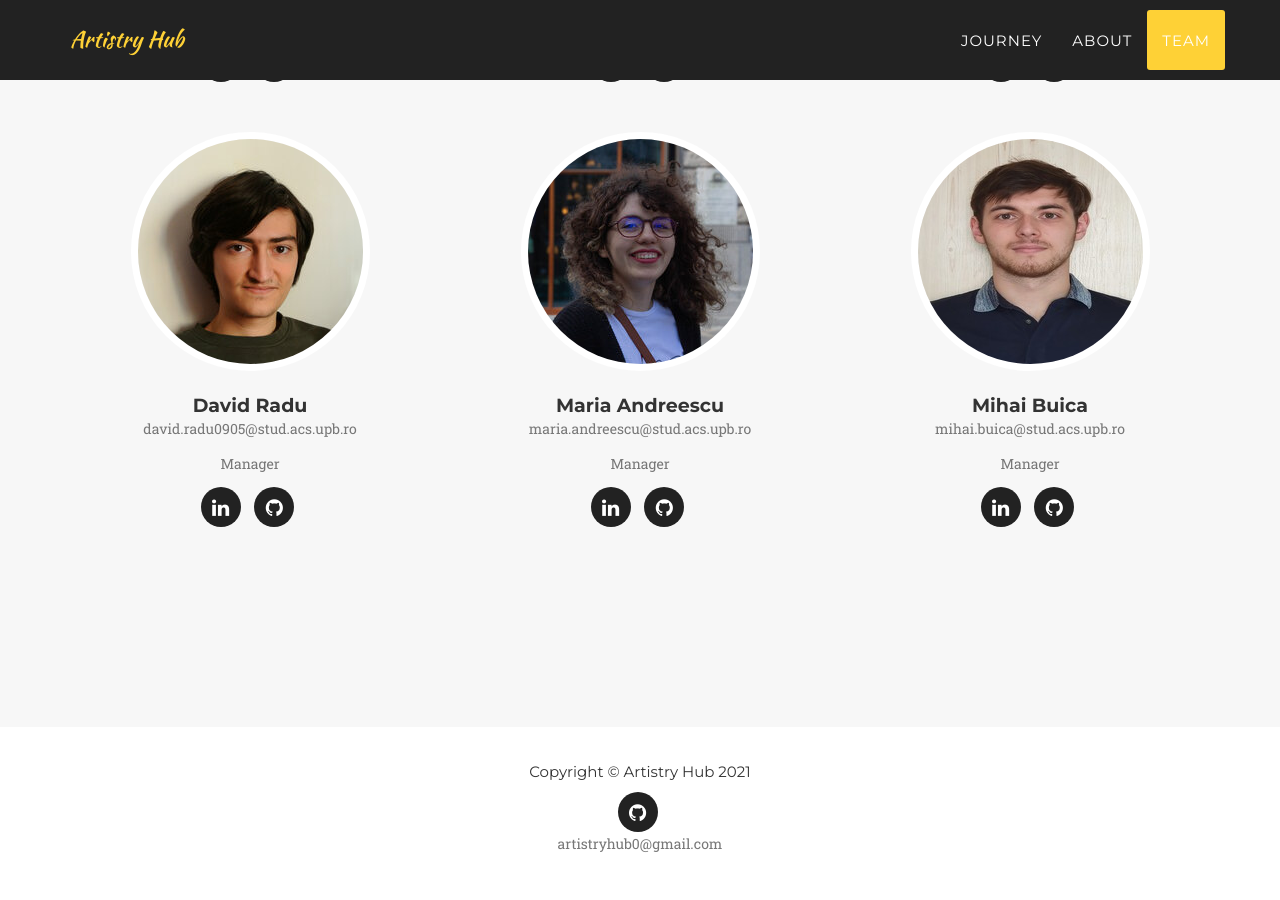
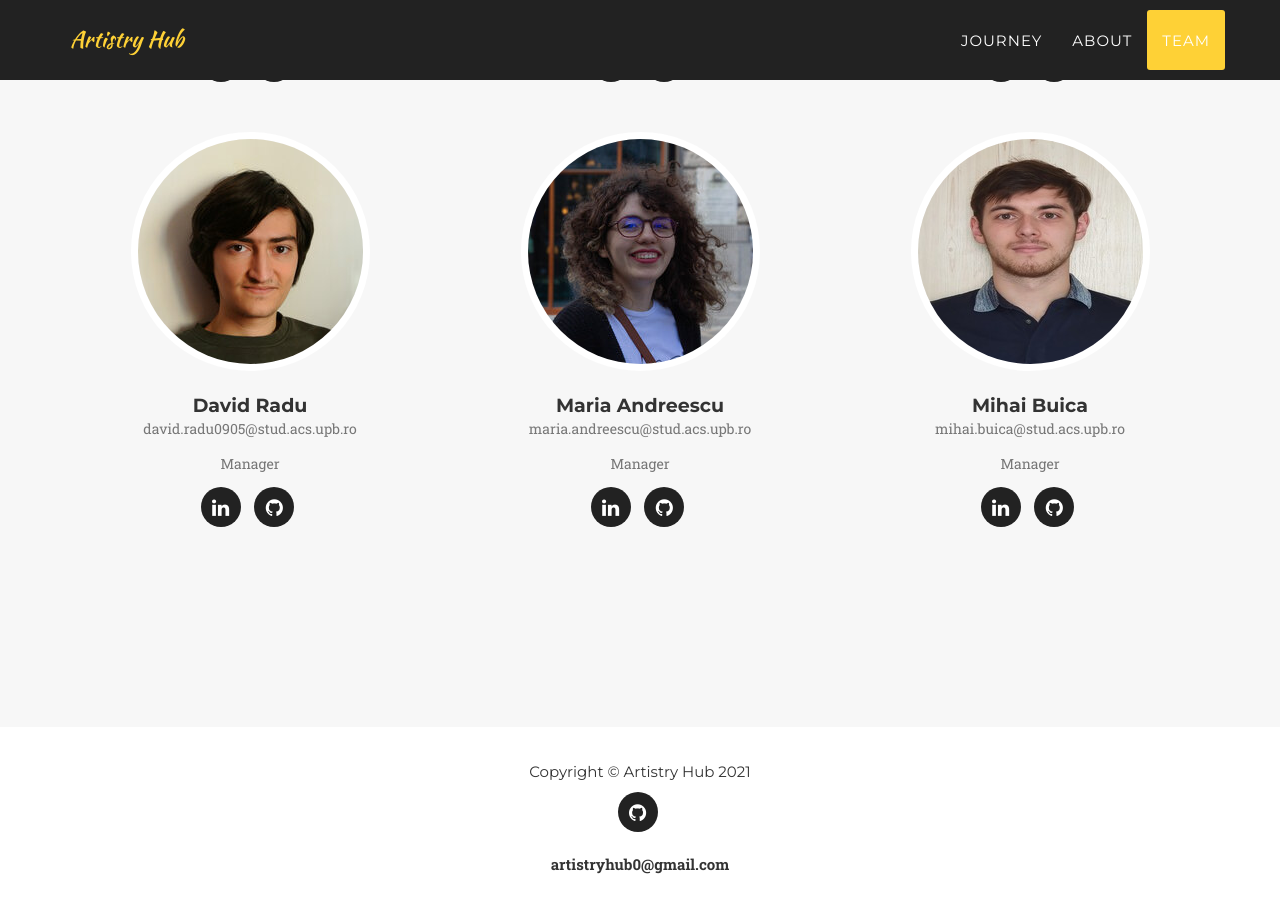
Before and after one commit to ArtistryHub/ArtistryHub, a Jekyll site: the page built from index.html, in a window 1280 px wide and 900 px high, scrolled down 3495 px. Built offline with Jekyll 4.4.1, drawn with Linux system fonts in a browser that asks for light colours; some web fonts are replaced.

Commit message:
footer - mail updates

```diff
--- a/_includes/footer.html
+++ b/_includes/footer.html
@@ -13,7 +13,9 @@
                     </ul>
                 </div>
                 <div class="row">
-                    <p class="text-muted">{{ site.email }}</p>
+                    <i class="fa fa-envelope" style="padding-right: 5px; color:white;" ::before></i>
+                    <dt class="text-white">{{ site.email }}</dt>
+                    <!-- <p class="text-muted">{{ site.email }}</p>     -->
                 </div>
                 <!-- <div class="col-md-4">
                     <ul class="list-inline quicklinks">
```
